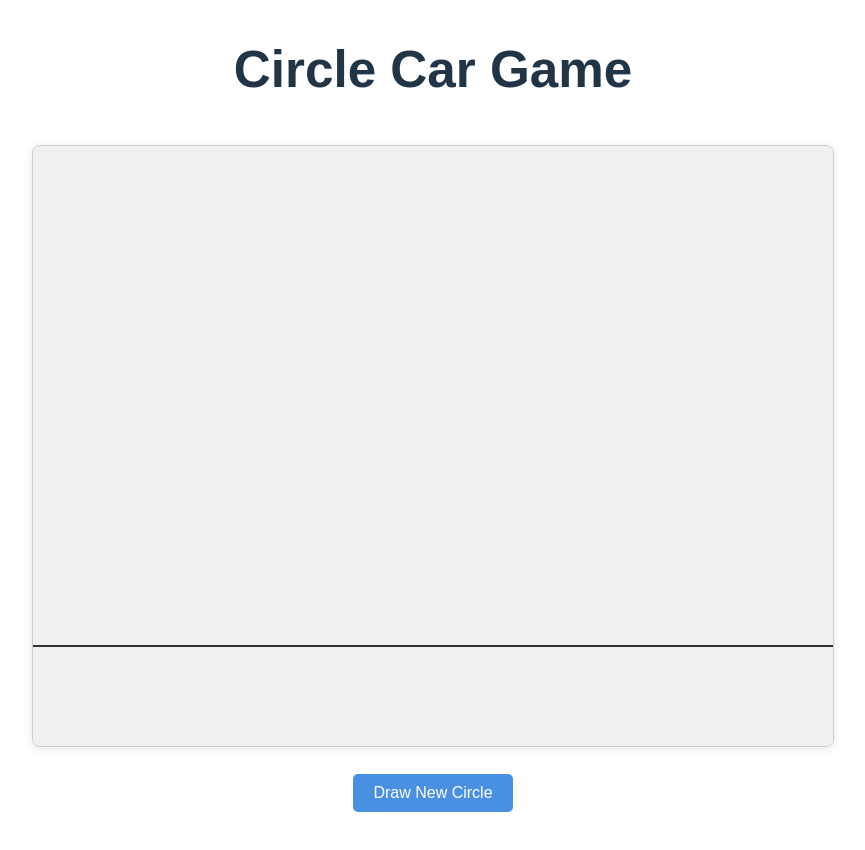
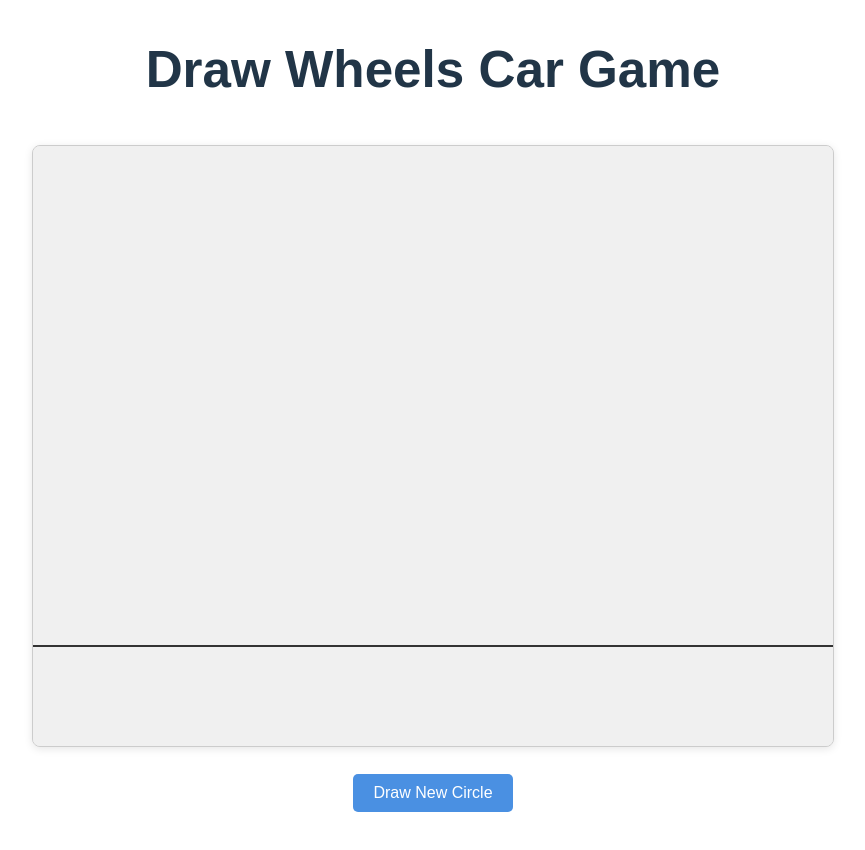
Before and after one commit to nijamitsu/circle-car-game, a React (Vite) app: page / in a window 1280 px wide. Shown: the top 850 px of the page, without its empty margins (207-1072 px from the left). Built offline with nearby package versions, Linux system fonts and the light colour scheme.

Commit message:
fix: update game title to 'Draw Wheels Car Game'

```diff
--- a/src/App.tsx
+++ b/src/App.tsx
@@ -4,7 +4,7 @@ import './App.css'
 export function App() {
   return (
     <div className="App">
-      <h1>Circle Car Game</h1>
+      <h1>Draw Wheels Car Game</h1>
       <CircleCarGame />
     </div>
   )
```
